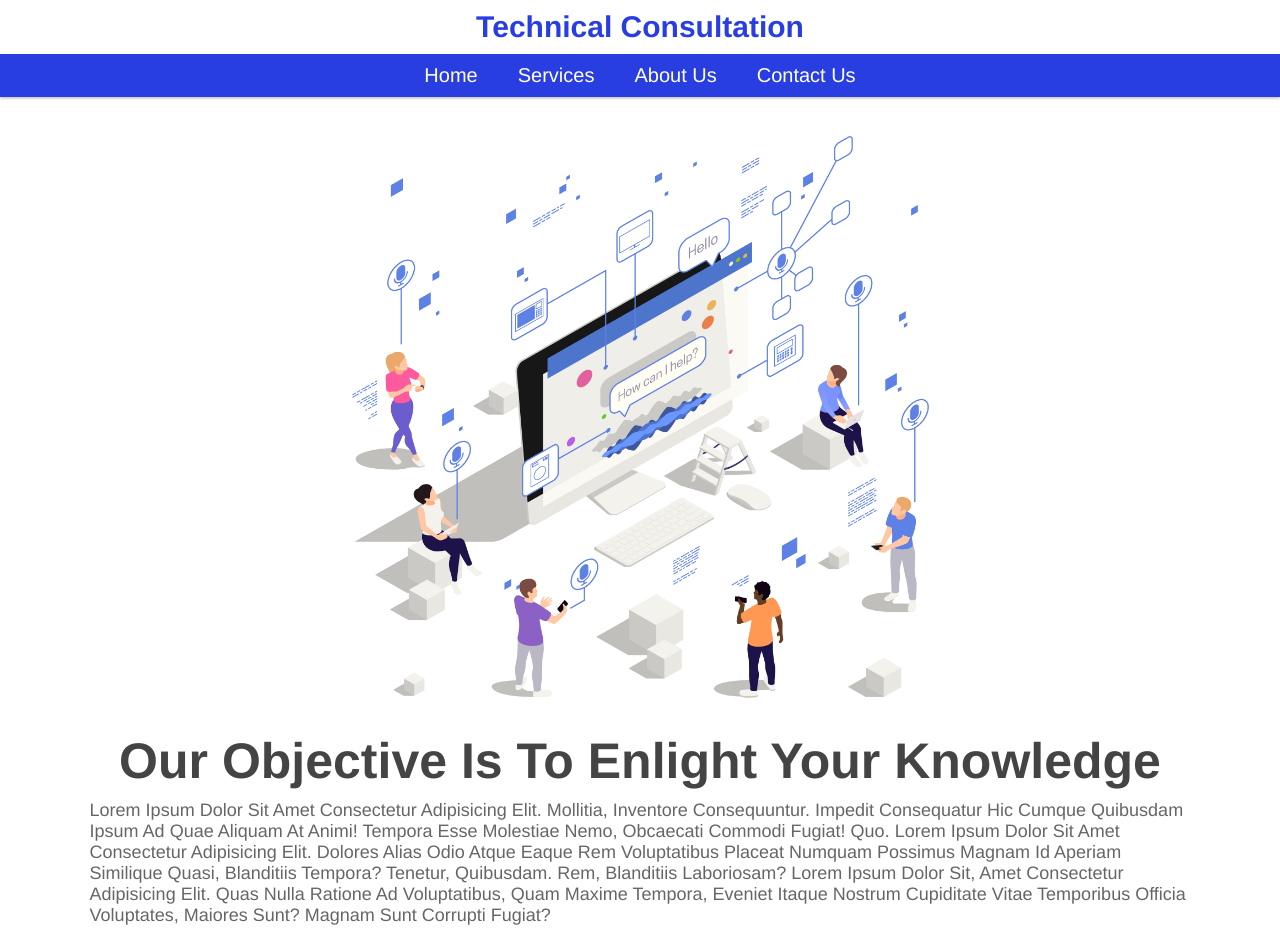
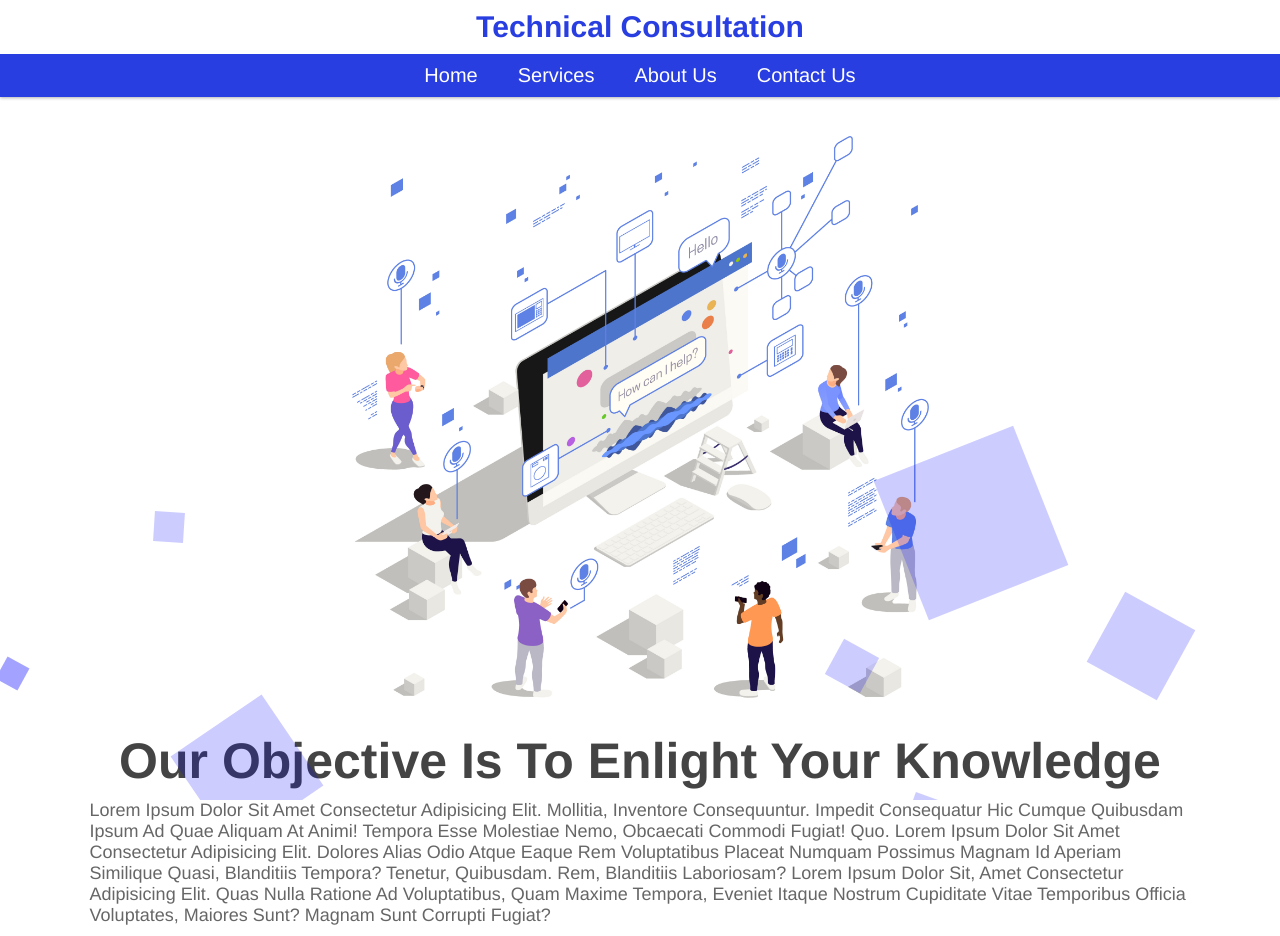
Before and after one commit to lakshithaonline/Tech-Assist, a PHP site: page / in a window 1280 px wide. Run offline with PHP 8.4, Linux system fonts and the light colour scheme.

Commit message:
HP background animation

```diff
--- a/index.html
+++ b/index.html
@@ -37,7 +37,31 @@
                 </p>
             </div>
 
+
+
+
+            <!--Animation area-->
+
+        <div class="animation-area">
+            <ul class="box-area">
+                <li></li>
+                <li></li>
+                <li></li>
+                <li></li>
+                <li></li>
+                <li></li>
+                <li></li>
+                <li></li>
+            </ul>
+        </div>
+        <!--Animation area-->
+
+
+
+
         </section>
+
+
         <div class="footer">
             <div class="container">
             <div class="in-box">
@@ -46,6 +70,7 @@
             </div>
         </div>
 
+
     </body>
 
 </html>
--- a/styleHP.css
+++ b/styleHP.css
@@ -115,6 +115,81 @@ header .heading{
 
 
 
+/*animation area*/
+
+.box-area{
+	position: absolute;
+	top: 0;
+	left: 0;
+	width: 100%; height: 100%;
+	overflow: hidden;
+
+}
+.box-area li{
+	position: absolute;
+	display: block;
+	list-style: none;
+	width: 25px;
+	height: 25px;
+	background: rgba(0,0,255,0.2);
+	animation: animate 20s linear infinite;
+	bottom: -150px;
+}
+.box-area li:nth-child(1){
+	left: 86%;
+	width: 80px;
+	height: 80px;
+	animation-delay: 0s;
+}
+.box-area li:nth-child(2){
+	left: 12%;
+	width: 30px;
+	height: 30px;
+	animation-delay: 1.5s;
+	animation-duration: 10s;
+}
+.box-area li:nth-child(3){
+	left: 70%;
+	width: 100px;
+	height: 100px;
+	animation-delay: 5.5s;
+}
+.box-area li:nth-child(4){
+	left: 70%;
+	width: 150px;
+	height: 150px;
+	animation-delay: 0s;
+	animation-duration: 15s;
+}
+.box-area li:nth-child(5){
+	left: 65%;
+	width: 40px;
+	height: 40px;
+	animation-delay: 0s;
+}
+.box-area li:nth-child(6){
+	left: 15%;
+	width: 110px;
+	height: 110px;
+	animation-delay: 3.5s;
+}
+@keyframes animate{
+	0%{
+		transform: translateY(0) rotate(0deg);
+		opacity: 1;
+	}
+	100%{
+		transform: translateY(-800px) rotate(360deg);
+		opacity: 1;
+	}
+}
+/*animation area*/
+
+
+
+
+
+
 
 
 
@@ -134,9 +209,7 @@ header .heading{
     .home .content h1{
         font-size: 4rem;
     }
-    .hpimg{
-        align-content: center;
-    }
+
 
 }
 @media(max-width:768px){
@@ -161,8 +234,6 @@ header .heading{
     section{
         padding-top: 5rem;
     }
-    .hpimg{
-        align-content: center;
-    }
+
 }
 /*end of resize header*/
```
